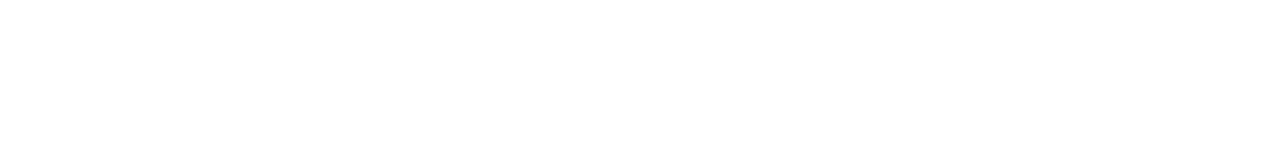
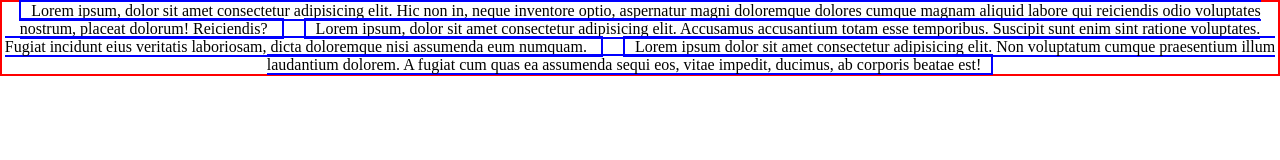
Before and after one commit to YagoVid/display_inline, a plain HTML site: page index.html in a window 1280 px wide. Drawn offline with Linux system fonts and the light colour scheme.

Commit message:
atividade finalizada

```diff
--- a/index.html
+++ b/index.html
@@ -4,9 +4,20 @@
     <meta charset="UTF-8">
     <meta http-equiv="X-UA-Compatible" content="IE=edge">
     <meta name="viewport" content="width=device-width, initial-scale=1.0">
+    <link rel="stylesheet" href="style.css">
     <title>Display Inline</title>
 </head>
 <body>
-
+    <main>
+        <div>
+            Lorem ipsum, dolor sit amet consectetur adipisicing elit. Hic non in, neque inventore optio, aspernatur magni doloremque dolores cumque magnam aliquid labore qui reiciendis odio voluptates nostrum, placeat dolorum! Reiciendis?
+        </div>
+        <div>
+            Lorem ipsum, dolor sit amet consectetur adipisicing elit. Accusamus accusantium totam esse temporibus. Suscipit sunt enim sint ratione voluptates. Fugiat incidunt eius veritatis laboriosam, dicta doloremque nisi assumenda eum numquam.
+        </div>
+        <div>
+            Lorem ipsum dolor sit amet consectetur adipisicing elit. Non voluptatum cumque praesentium illum laudantium dolorem. A fugiat cum quas ea assumenda sequi eos, vitae impedit, ducimus, ab corporis beatae est!
+        </div>
+    </main>
 </body>
 </html>
--- /dev/null
+++ b/style.css
@@ -0,0 +1,17 @@
+* {
+    margin: 0;
+    padding: 0;
+    box-sizing: border-box;
+}
+
+main {
+    border: 2px solid red;
+    text-align: center;
+}
+
+div {
+    border: 2px solid blue;
+    display: inline;
+    margin-right: 20px;
+    padding-inline: 10px;
+}
```
